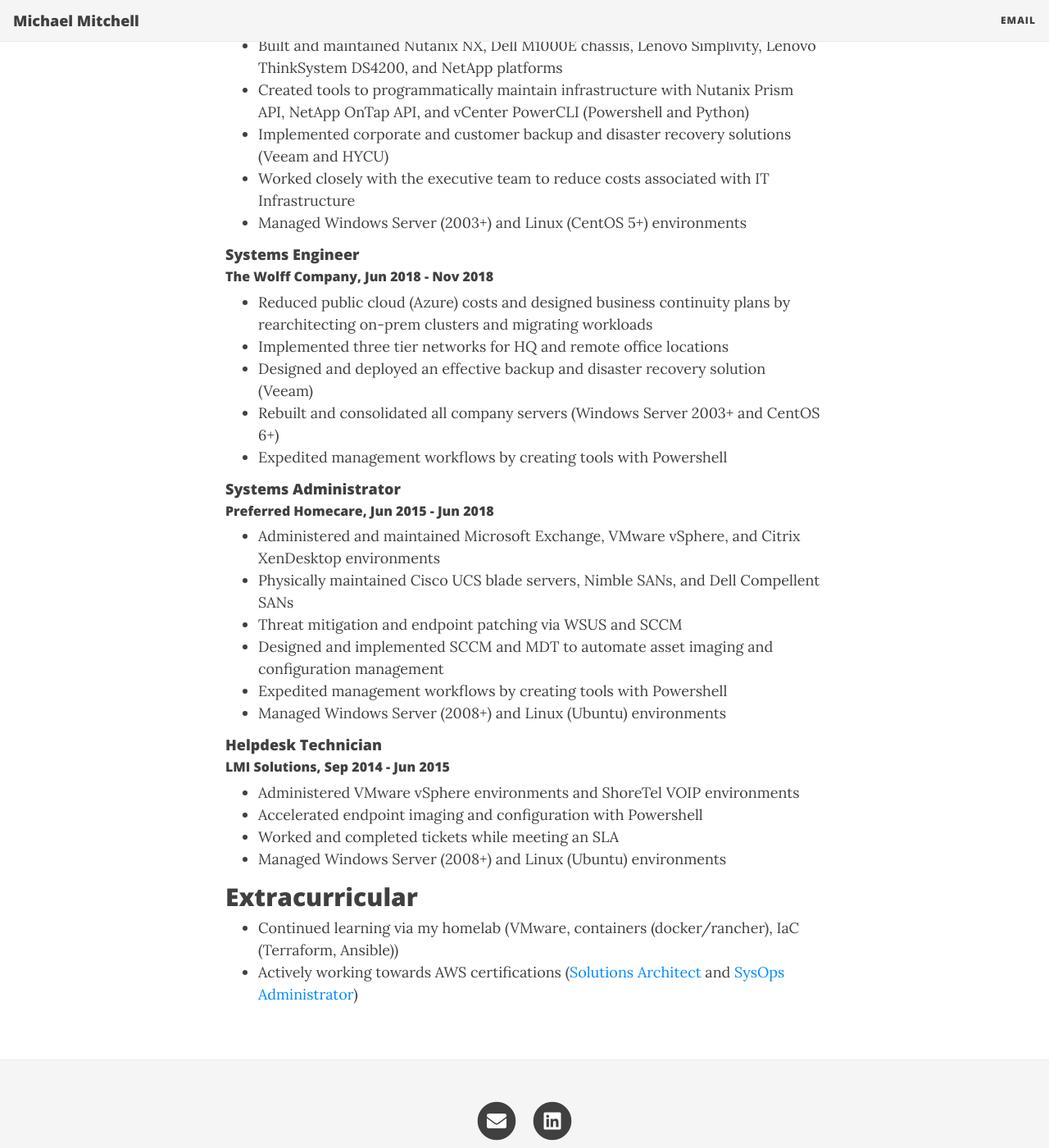
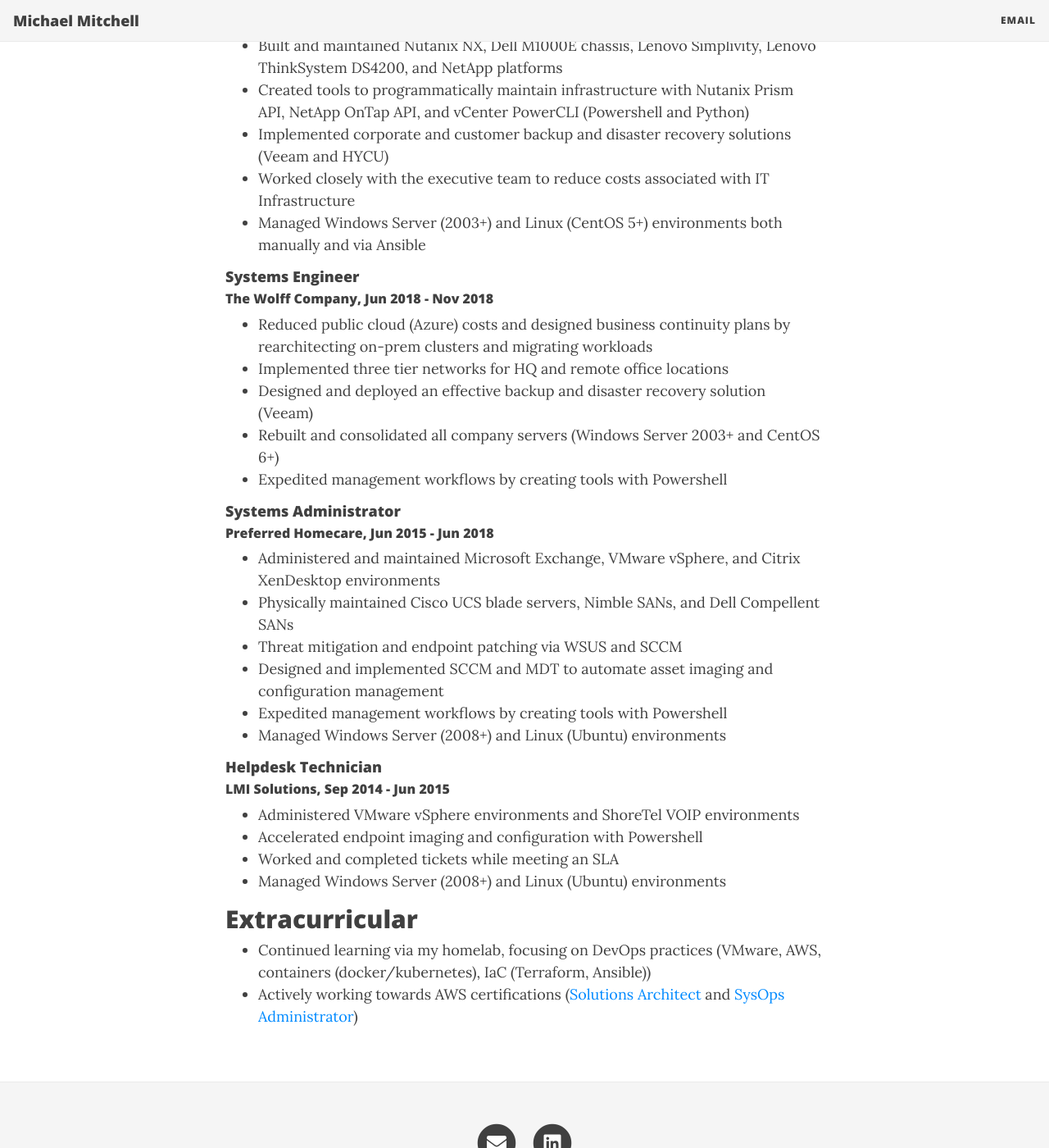
Before and after one commit to themichaelmitchell/themichaelmitchell.github.io, a Jekyll site: the page built from index.md, in a window 1280 px wide and 1400 px high, scrolled down 853 px. Shown: the whole window at 82% size. Built offline with Jekyll 4.4.1, drawn with Linux system fonts in a browser that asks for light colours; nearby versions of some CDN libraries.

Commit message:
mention devops in extras mention ansible in NTS

```diff
--- a/index.md
+++ b/index.md
@@ -45,7 +45,7 @@
 - Created tools to programmatically maintain infrastructure with Nutanix Prism API, NetApp OnTap API, and vCenter PowerCLI (Powershell and Python)
 - Implemented corporate and customer backup and disaster recovery solutions (Veeam and HYCU)
 - Worked closely with the executive team to reduce costs associated with IT Infrastructure
-- Managed Windows Server (2003+) and Linux (CentOS 5+) environments
+- Managed Windows Server (2003+) and Linux (CentOS 5+) environments both manually and via Ansible
 
 #### Systems Engineer
 ###### The Wolff Company, Jun 2018 - Nov 2018
@@ -74,5 +74,5 @@
 <!-- --- -->
 
 ## Extracurricular
-- Continued learning via my homelab (VMware, containers (docker/rancher), IaC (Terraform, Ansible))
+- Continued learning via my homelab, focusing on DevOps practices (VMware, AWS, containers (docker/kubernetes), IaC (Terraform, Ansible))
 - Actively working towards AWS certifications ([Solutions Architect](https://aws.amazon.com/training/path-architecting/) and [SysOps Administrator](https://aws.amazon.com/certification/certified-sysops-admin-associate/))
```
